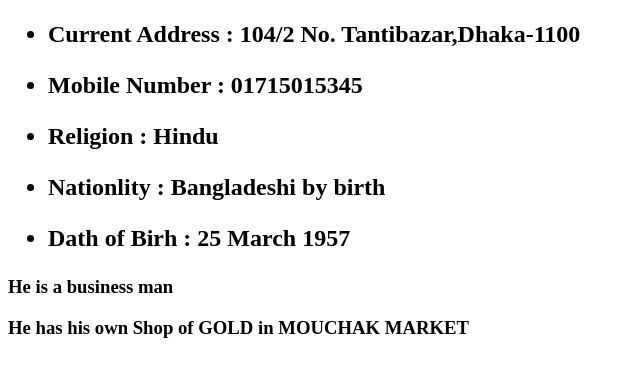
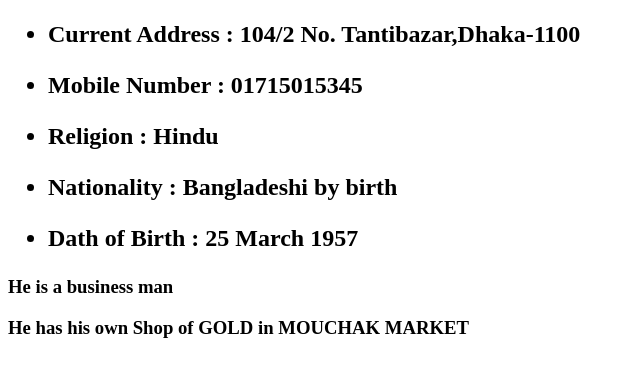
Before and after one commit to akashkarmaker/.github.io, a plain HTML site: page father.html in a window 1280 px wide. Shown: the part 69-446 px from the top of the page, without its empty margins (0-640 px from the left). Drawn offline with Linux system fonts and the light colour scheme.

Commit message:
Update father.html

```diff
--- a/father.html
+++ b/father.html
@@ -8,8 +8,8 @@
 			<li><p>Current Address							: 104/2 No. Tantibazar,Dhaka-1100</p></li>
 			<li><p>Mobile Number							: 01715015345</p></li>
 			<li><p>Religion									: Hindu</p></li>
-			<li><p>Nationlity								: Bangladeshi by birth</p></li>
-			<li><p>Dath of Birh								: 25 March 1957</p></li>
+			<li><p>Nationality								: Bangladeshi by birth</p></li>
+			<li><p>Dath of Birth								: 25 March 1957</p></li>
 		</ul>
 	</h2>
 	<h3>
```
